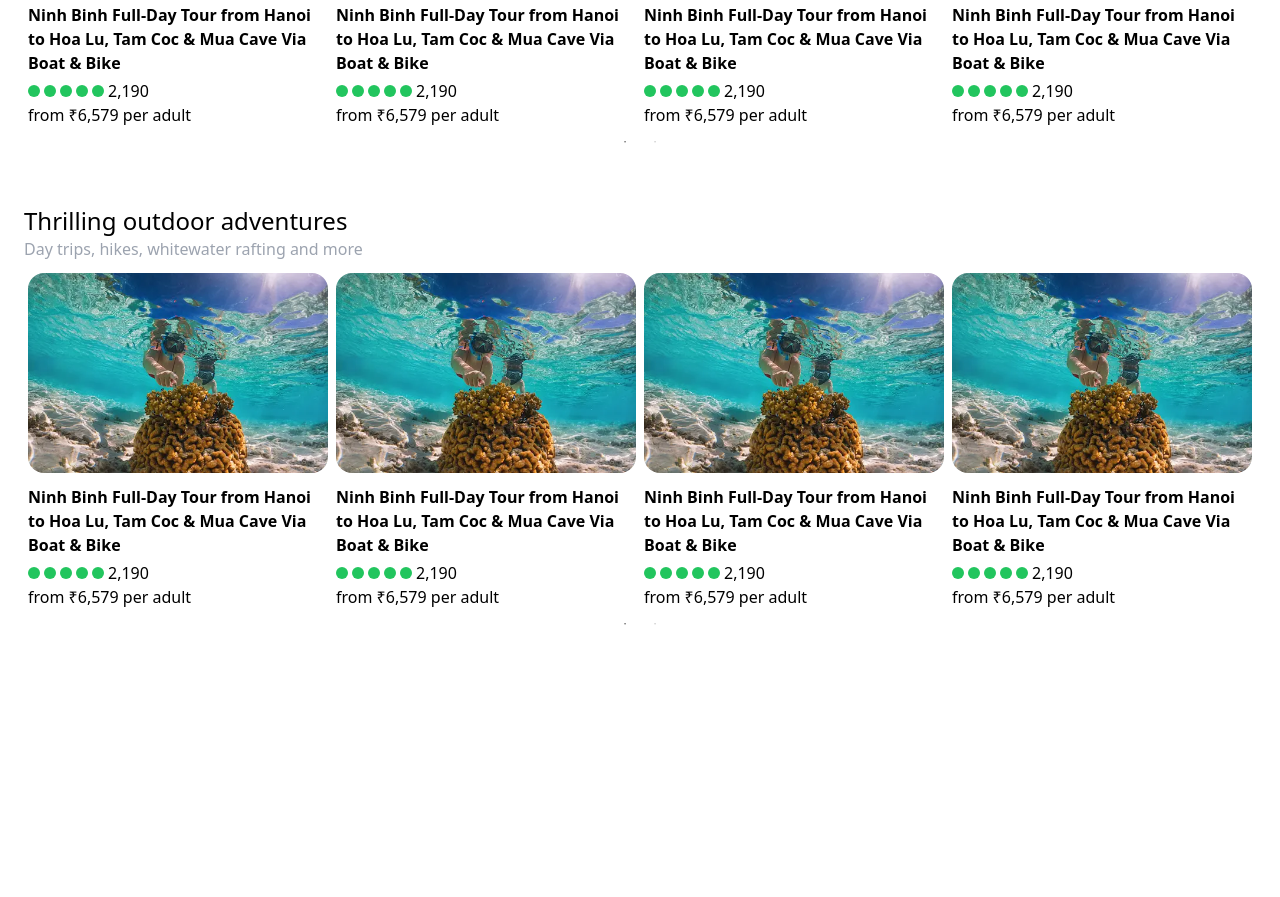
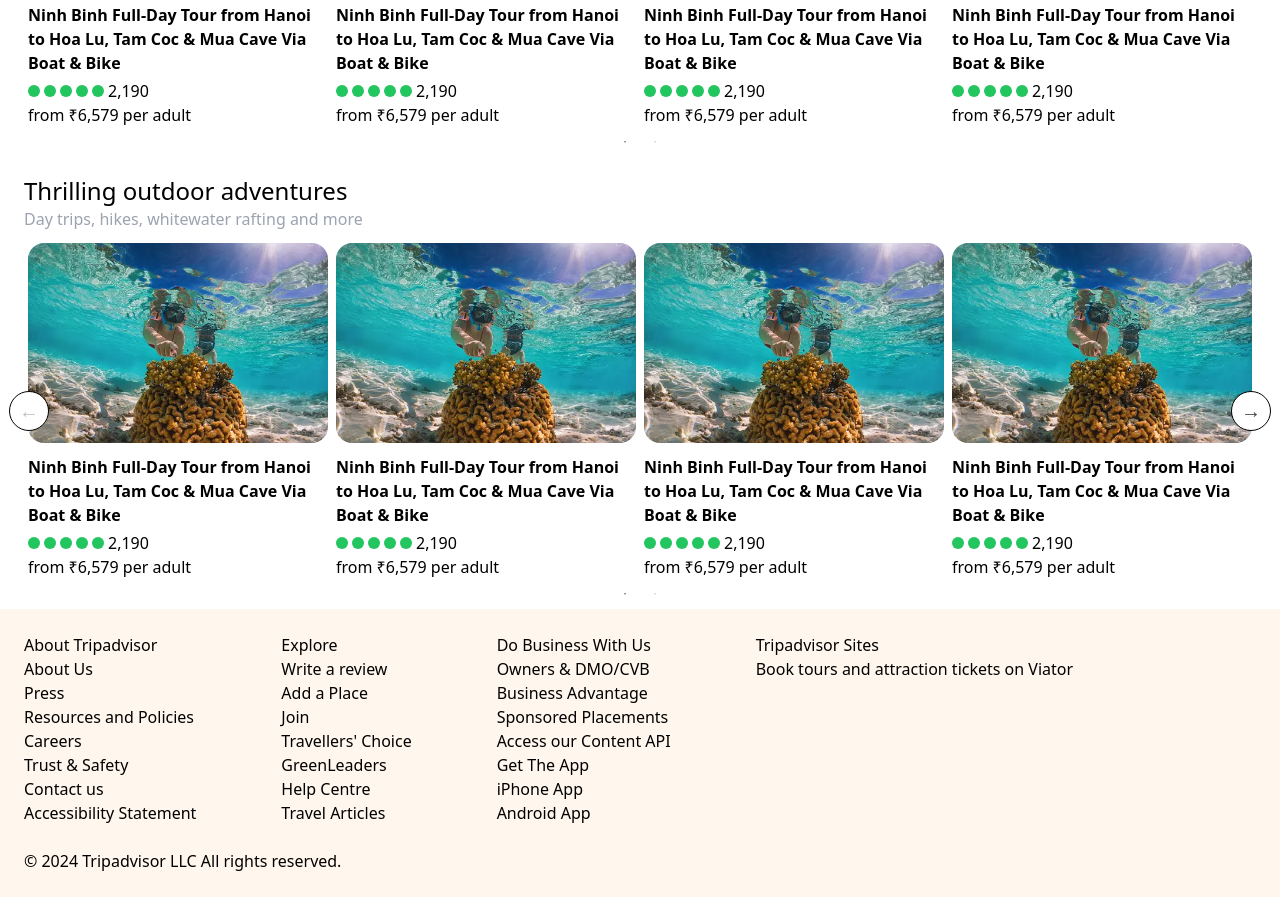
Before and after one commit to chanaidac/tripadvisor-clone, a plain HTML site: page index.html in a window 1280 px wide. Shown: the part 653-1550 px from the top of the page. Before the commit the page ends 1292 px from the top, so only its background shows below. Drawn offline with nearby package versions, Linux system fonts and the light colour scheme; a web font is replaced by a local one.

Commit message:
new home updated

```diff
--- a/index.html
+++ b/index.html
@@ -97,14 +97,15 @@
         </div>
     </section>
 
-    <section class="mx-6 mt-12 overflow-hidden">
+    <section class="mx-6 mt-12">
         <h2 class="text-2xl text-black">Ways to tour Chennai (Madras)</h2>
         <p class="text-base text-gray-400 mb-3">Book these experiences for a close-up look at Chennai (Madras).</p>
         <div class="slider responsive">
             <div class="slick-slide">
                 <div class="mx-1">
                     <img src="img/01.webp" alt="tour 1" class="rounded-2xl" />
-                    <p class="font-bold mt-3">Ninh Binh Full-Day Tour from Hanoi to Hoa Lu, Tam Coc & Mua Cave Via Boat
+                    <p class="font-bold mt-3">Ninh Binh Full-Day Tour from Hanoi to Hoa Lu, Tam Coc & Mua Cave Via
+                        Boat
                         &
                         Bike</p>
                     <p class="mt-1 flex items-center">
@@ -121,7 +122,8 @@
             <div class="slick-slide">
                 <div class="mx-1">
                     <img src="img/01.webp" alt="tour 1" class="rounded-2xl" />
-                    <p class="font-bold mt-3">Ninh Binh Full-Day Tour from Hanoi to Hoa Lu, Tam Coc & Mua Cave Via Boat
+                    <p class="font-bold mt-3">Ninh Binh Full-Day Tour from Hanoi to Hoa Lu, Tam Coc & Mua Cave Via
+                        Boat
                         &
                         Bike</p>
                     <p class="mt-1 flex items-center">
@@ -138,7 +140,8 @@
             <div class="slick-slide">
                 <div class="mx-1">
                     <img src="img/01.webp" alt="tour 1" class="rounded-2xl" />
-                    <p class="font-bold mt-3">Ninh Binh Full-Day Tour from Hanoi to Hoa Lu, Tam Coc & Mua Cave Via Boat
+                    <p class="font-bold mt-3">Ninh Binh Full-Day Tour from Hanoi to Hoa Lu, Tam Coc & Mua Cave Via
+                        Boat
                         &
                         Bike</p>
                     <p class="mt-1 flex items-center">
@@ -155,7 +158,8 @@
             <div class="slick-slide">
                 <div class="mx-1">
                     <img src="img/01.webp" alt="tour 1" class="rounded-2xl" />
-                    <p class="font-bold mt-3">Ninh Binh Full-Day Tour from Hanoi to Hoa Lu, Tam Coc & Mua Cave Via Boat
+                    <p class="font-bold mt-3">Ninh Binh Full-Day Tour from Hanoi to Hoa Lu, Tam Coc & Mua Cave Via
+                        Boat
                         &
                         Bike</p>
                     <p class="mt-1 flex items-center">
@@ -172,7 +176,8 @@
             <div class="slick-slide">
                 <div class="mx-1">
                     <img src="img/01.webp" alt="tour 1" class="rounded-2xl" />
-                    <p class="font-bold mt-3">Ninh Binh Full-Day Tour from Hanoi to Hoa Lu, Tam Coc & Mua Cave Via Boat
+                    <p class="font-bold mt-3">Ninh Binh Full-Day Tour from Hanoi to Hoa Lu, Tam Coc & Mua Cave Via
+                        Boat
                         &
                         Bike</p>
                     <p class="mt-1 flex items-center">
@@ -189,7 +194,8 @@
             <div class="slick-slide">
                 <div class="mx-1">
                     <img src="img/01.webp" alt="tour 1" class="rounded-2xl" />
-                    <p class="font-bold mt-3">Ninh Binh Full-Day Tour from Hanoi to Hoa Lu, Tam Coc & Mua Cave Via Boat
+                    <p class="font-bold mt-3">Ninh Binh Full-Day Tour from Hanoi to Hoa Lu, Tam Coc & Mua Cave Via
+                        Boat
                         &
                         Bike</p>
                     <p class="mt-1 flex items-center">
@@ -206,14 +212,15 @@
         </div>
     </section>
 
-    <section class="mx-6 mt-12 overflow-hidden">
+    <section class="mx-6 mt-12">
         <h2 class="text-2xl text-black">Thrilling outdoor adventures</h2>
         <p class="text-base text-gray-400 mb-3">Day trips, hikes, whitewater rafting and more</p>
         <div class="slider responsive">
             <div class="slick-slide">
                 <div class="mx-1">
                     <img src="img/01.webp" alt="tour 1" class="rounded-2xl" />
-                    <p class="font-bold mt-3">Ninh Binh Full-Day Tour from Hanoi to Hoa Lu, Tam Coc & Mua Cave Via Boat
+                    <p class="font-bold mt-3">Ninh Binh Full-Day Tour from Hanoi to Hoa Lu, Tam Coc & Mua Cave Via
+                        Boat
                         &
                         Bike</p>
                     <p class="mt-1 flex items-center">
@@ -230,7 +237,8 @@
             <div class="slick-slide">
                 <div class="mx-1">
                     <img src="img/01.webp" alt="tour 1" class="rounded-2xl" />
-                    <p class="font-bold mt-3">Ninh Binh Full-Day Tour from Hanoi to Hoa Lu, Tam Coc & Mua Cave Via Boat
+                    <p class="font-bold mt-3">Ninh Binh Full-Day Tour from Hanoi to Hoa Lu, Tam Coc & Mua Cave Via
+                        Boat
                         &
                         Bike</p>
                     <p class="mt-1 flex items-center">
@@ -247,7 +255,8 @@
             <div class="slick-slide">
                 <div class="mx-1">
                     <img src="img/01.webp" alt="tour 1" class="rounded-2xl" />
-                    <p class="font-bold mt-3">Ninh Binh Full-Day Tour from Hanoi to Hoa Lu, Tam Coc & Mua Cave Via Boat
+                    <p class="font-bold mt-3">Ninh Binh Full-Day Tour from Hanoi to Hoa Lu, Tam Coc & Mua Cave Via
+                        Boat
                         &
                         Bike</p>
                     <p class="mt-1 flex items-center">
@@ -264,7 +273,8 @@
             <div class="slick-slide">
                 <div class="mx-1">
                     <img src="img/01.webp" alt="tour 1" class="rounded-2xl" />
-                    <p class="font-bold mt-3">Ninh Binh Full-Day Tour from Hanoi to Hoa Lu, Tam Coc & Mua Cave Via Boat
+                    <p class="font-bold mt-3">Ninh Binh Full-Day Tour from Hanoi to Hoa Lu, Tam Coc & Mua Cave Via
+                        Boat
                         &
                         Bike</p>
                     <p class="mt-1 flex items-center">
@@ -281,7 +291,8 @@
             <div class="slick-slide">
                 <div class="mx-1">
                     <img src="img/01.webp" alt="tour 1" class="rounded-2xl" />
-                    <p class="font-bold mt-3">Ninh Binh Full-Day Tour from Hanoi to Hoa Lu, Tam Coc & Mua Cave Via Boat
+                    <p class="font-bold mt-3">Ninh Binh Full-Day Tour from Hanoi to Hoa Lu, Tam Coc & Mua Cave Via
+                        Boat
                         &
                         Bike</p>
                     <p class="mt-1 flex items-center">
@@ -298,7 +309,8 @@
             <div class="slick-slide">
                 <div class="mx-1">
                     <img src="img/01.webp" alt="tour 1" class="rounded-2xl" />
-                    <p class="font-bold mt-3">Ninh Binh Full-Day Tour from Hanoi to Hoa Lu, Tam Coc & Mua Cave Via Boat
+                    <p class="font-bold mt-3">Ninh Binh Full-Day Tour from Hanoi to Hoa Lu, Tam Coc & Mua Cave Via
+                        Boat
                         &
                         Bike</p>
                     <p class="mt-1 flex items-center">
@@ -315,6 +327,47 @@
         </div>
     </section>
 
+    <footer class="bg-orange-50 p-6">
+        <div class="flex flex-wrap gap-6">
+            <div class="grow">
+                <h2>About Tripadvisor</h2>
+                <p>About Us</p>
+                <p>Press</p>
+                <p>Resources and Policies</p>
+                <p>Careers</p>
+                <p>Trust & Safety</p>
+                <p>Contact us</p>
+                <p>Accessibility Statement</p>
+            </div>
+            <div class="grow">
+                <h2>Explore</h2>
+                <p>Write a review</p>
+                <p>Add a Place</p>
+                <p>Join</p>
+                <p>Travellers' Choice</p>
+                <p>GreenLeaders</p>
+                <p>Help Centre</p>
+                <p>Travel Articles</p>
+            </div>
+            <div class="grow">
+                <h2>Do Business With Us</h2>
+                <p>Owners & DMO/CVB</p>
+                <p>Business Advantage</p>
+                <p>Sponsored Placements</p>
+                <p>Access our Content API</p>
+                <h2>Get The App</h2>
+                <p>iPhone App</p>
+                <p>Android App</p>
+            </div>
+            <div class="grow-[3]">
+                <h2>Tripadvisor Sites</h2>
+                <p>Book tours and attraction tickets on Viator</p>
+            </div>
+        </div>
+        <div class="mt-6">
+            <p>&copy; 2024 Tripadvisor LLC All rights reserved.</p>
+        </div>
+    </footer>
 
     <script type="text/javascript" src="https://code.jquery.com/jquery-1.11.0.min.js"></script>
     <script type="text/javascript" src="https://code.jquery.com/jquery-migrate-1.2.1.min.js"></script>
--- a/slick/slick-theme.css
+++ b/slick/slick-theme.css
@@ -21,34 +21,19 @@
 {
     font-size: 0;
     line-height: 0;
-
     position: absolute;
     top: 50%;
-
-    display: block;
-
     width: 20px;
-    height: 20px;
-    padding: 0;
-    -webkit-transform: translate(0, -50%);
-    -ms-transform: translate(0, -50%);
     transform: translate(0, -50%);
-
-    cursor: pointer;
-
-    color: transparent;
-    border: none;
+    z-index: 1;
+    color: black;
+    border-radius: 20px;
+    height: 40px;
+    min-width: 40px;
+    padding: 6px;
     outline: none;
-    background: transparent;
-}
-.slick-prev:hover,
-.slick-prev:focus,
-.slick-next:hover,
-.slick-next:focus
-{
-    color: transparent;
-    outline: none;
-    background: transparent;
+    border: 1px solid #000;
+    background: white;
 }
 .slick-prev:hover:before,
 .slick-prev:focus:before,
@@ -71,7 +56,7 @@
     line-height: 1;
 
     opacity: .75;
-    color: white;
+    color: black;
 
     -webkit-font-smoothing: antialiased;
     -moz-osx-font-smoothing: grayscale;
@@ -79,11 +64,11 @@
 
 .slick-prev
 {
-    left: -25px;
+    left: -15px;
 }
 [dir='rtl'] .slick-prev
 {
-    right: -25px;
+    right: -15px;
     left: auto;
 }
 .slick-prev:before
@@ -97,12 +82,12 @@
 
 .slick-next
 {
-    right: -25px;
+    right: -15px;
 }
 [dir='rtl'] .slick-next
 {
     right: auto;
-    left: -25px;
+    left: -15px;
 }
 .slick-next:before
 {
```
